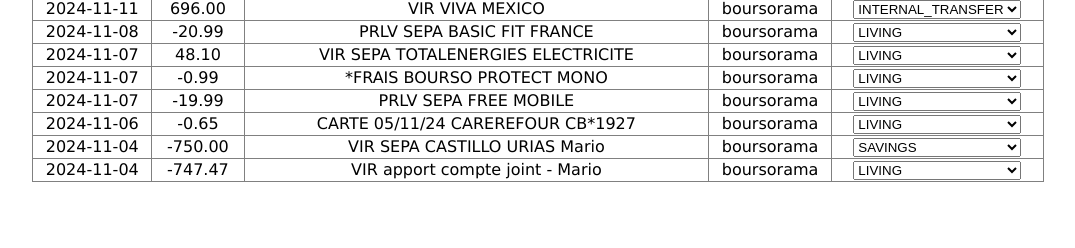
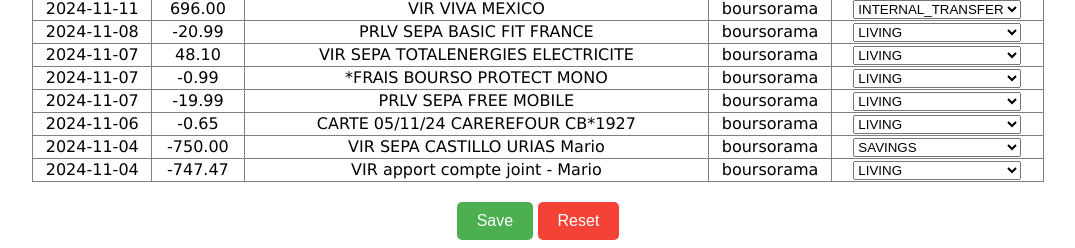
Before and after one commit to prunell579/budget_tracker, a Flask app: page / in a window 1280 px wide. Shown: the part 1388-1636 px from the top of the page, without its empty margins (102-1177 px from the left). Before the commit the page ends 1570 px from the top, so only its background shows below. Run offline with Flask 3, Linux system fonts and the light colour scheme.

Commit message:
add save button

```diff
--- a/app.py
+++ b/app.py
@@ -1,5 +1,5 @@
 import sys
-from flask import Flask, jsonify, render_template, request
+from flask import Flask, jsonify, redirect, render_template, request, url_for
 
 sys.path.append('.')
 import model.operations as ops
@@ -60,5 +60,18 @@
     return jsonify({"amounts": amounts})
 
 
+@app.route('/save', methods=['POST'])
+def save():
+    print('Saving db...')
+    user_db.write_to_file()
+    return redirect(url_for('index'))
+
+@app.route('/reset',  methods=['POST'])
+def reset():
+    pass
+    # print('resetting to last saved db...')
+    # user_db = ops.OperationsDatabase.load_from_json()
+    # return redirect(url_for('index'))
+
 if __name__ == '__main__':
     app.run(debug=True)
--- a/templates/index.html
+++ b/templates/index.html
@@ -75,6 +75,19 @@
                 {% endfor %}
             </tbody>
         </table>
+    </div>
+
+    <div style="margin-top: 20px; text-align: center;">
+        <form action="/save" method="POST" style="display: inline;">
+            <button type="submit" style="padding: 10px 20px; font-size: 16px; background-color: #4CAF50; color: white; border: none; border-radius: 5px;">
+                Save
+            </button>
+        </form>
+        <form action="/reset" method="POST" style="display: inline;">
+            <button type="submit" style="padding: 10px 20px; font-size: 16px; background-color: #f44336; color: white; border: none; border-radius: 5px;">
+                Reset
+            </button>
+        </form>
     </div>
 
     <script>
```
